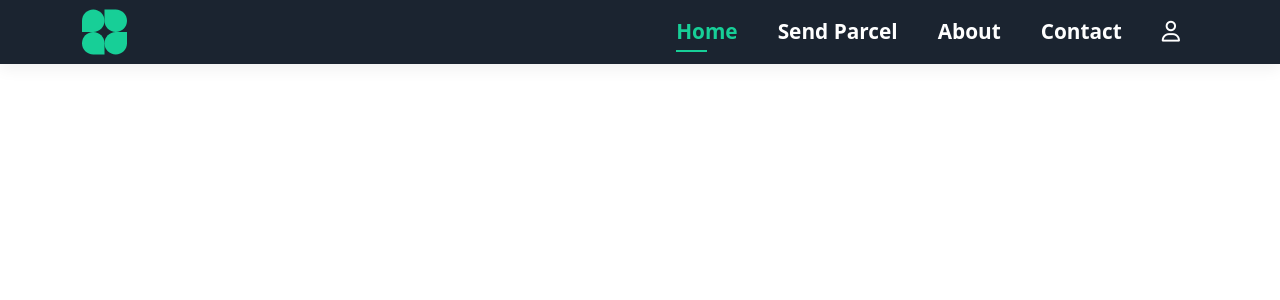
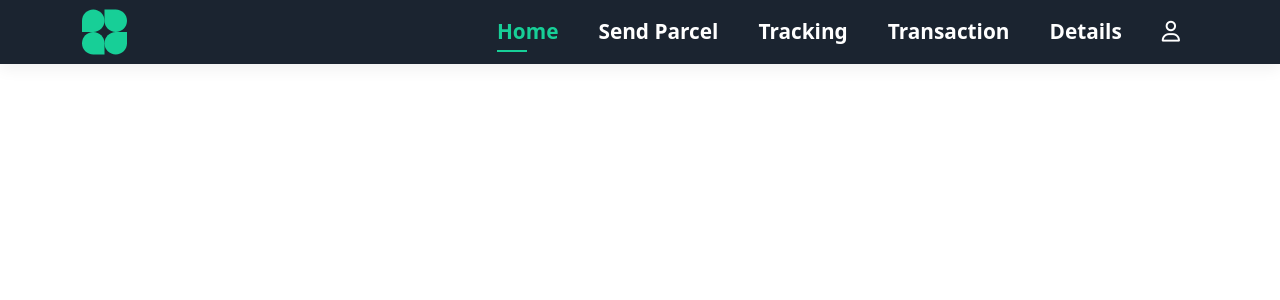
Before and after one commit to emmanuelmeena91/Parcelpal, a React (Create React App) app: page / in a window 1280 px wide. Shown: the top 300 px of the page. Built offline with nearby package versions, Linux system fonts and the light colour scheme.

Commit message:
new files

```diff
--- a/src/Components/NavBar.js
+++ b/src/Components/NavBar.js
@@ -18,10 +18,12 @@ export default class NavBar extends Component {
              <svg id="logo-15" width="49" height="48" viewBox="0 0 49 48" fill="none" xmlns="http://www.w3.org/2000/svg"> <path d="M24.5 12.75C24.5 18.9632 19.4632 24 13.25 24H2V12.75C2 6.53679 7.03679 1.5 13.25 1.5C19.4632 1.5 24.5 6.53679 24.5 12.75Z" className="ccustom" fill="#17CF97"></path> <path d="M24.5 35.25C24.5 29.0368 29.5368 24 35.75 24H47V35.25C47 41.4632 41.9632 46.5 35.75 46.5C29.5368 46.5 24.5 41.4632 24.5 35.25Z" className="ccustom" fill="#17CF97"></path> <path d="M2 35.25C2 41.4632 7.03679 46.5 13.25 46.5H24.5V35.25C24.5 29.0368 19.4632 24 13.25 24C7.03679 24 2 29.0368 2 35.25Z" className="ccustom" fill="#17CF97"></path> <path d="M47 12.75C47 6.53679 41.9632 1.5 35.75 1.5H24.5V12.75C24.5 18.9632 29.5368 24 35.75 24C41.9632 24 47 18.9632 47 12.75Z" className="ccustom" fill="#17CF97"></path> </svg>        </a>
         <div>
           <ul id='navbar' className={this.state.clicked ? 'navbar active' : 'navbar'}>
-            <li><NavLink exact to="/" >Home</NavLink></li>
+            <li className='text-yellow-500'><NavLink exact to="/" >Home</NavLink></li>
             <li><NavLink to="/sendparcel">Send Parcel</NavLink></li>
-            <li><NavLink to="/about" >About</NavLink></li>
-            <li><NavLink to="/contact">Contact</NavLink></li>
+            <li><NavLink to="/about" >Tracking</NavLink></li>
+            <li><NavLink to="/contact">Transaction</NavLink></li>
+            <li><NavLink to="/contact">Details </NavLink></li>
+
             <li><NavLink to="/profile"><i className="fa-regular fa-user"></i></NavLink></li>
           </ul>
         </div>
```
Also changed, not shown: package.json (+4 -3 lines), src/Components/GridLoader.js (added), src/Css/LoginPage.css (added), src/Css/SignUpPage.css (added), src/Pages/AdminLogIn.js (added), src/Pages/AdminSignUp.js (added), src/axios.js (added), 1 other file (tests, documents, lock files or other folders).
